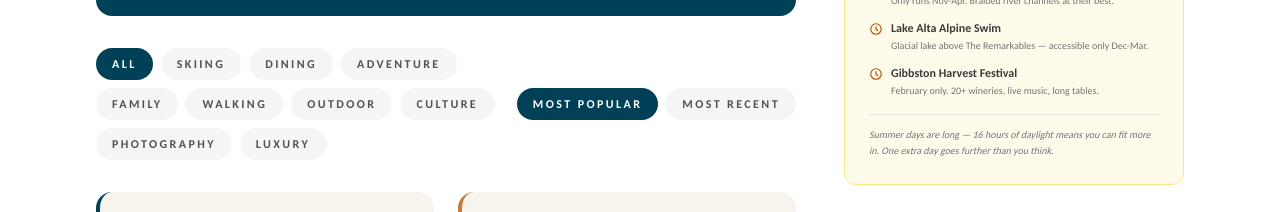
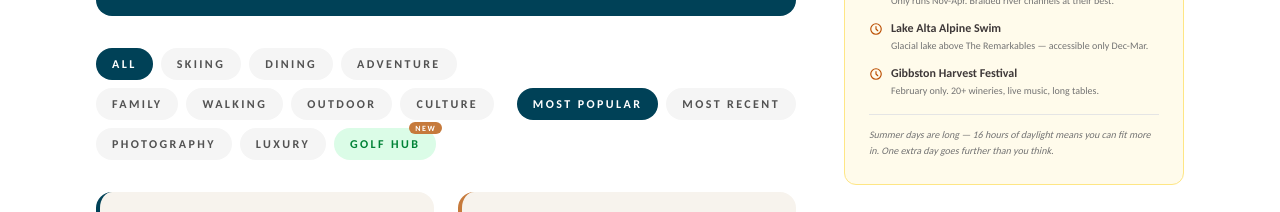
Before and after one commit to Jonomtla/queenstown-nz, a Next.js app: page /community in a window 1280 px wide. Shown: the part 1000-1212 px from the top of the page. Built offline with nearby package versions, Linux system fonts and the light colour scheme.

Commit message:
Add Golf Hub button with New badge to community filter bar

```diff
--- a/src/components/community/CommunityFilterBar.tsx
+++ b/src/components/community/CommunityFilterBar.tsx
@@ -1,4 +1,6 @@
 "use client";
+
+import Link from "next/link";
 
 interface CommunityFilterBarProps {
   activeCategory: string;
@@ -48,6 +50,15 @@ export default function CommunityFilterBar({
             {item.label}
           </button>
         ))}
+        <Link
+          href="/community/hubs/golf/"
+          className="relative inline-flex items-center gap-1.5 text-xs font-semibold tracking-widest-custom uppercase px-4 py-2 rounded-full bg-green-100 text-green-700 hover:bg-green-200 transition-colors whitespace-nowrap"
+        >
+          Golf Hub
+          <span className="absolute -top-1.5 -right-1.5 text-[8px] font-bold tracking-widest-custom uppercase bg-copper text-white px-1.5 py-0.5 rounded-full leading-none">
+            New
+          </span>
+        </Link>
       </div>
       <div className="flex gap-2 shrink-0">
         {SORTS.map((item) => (
```
